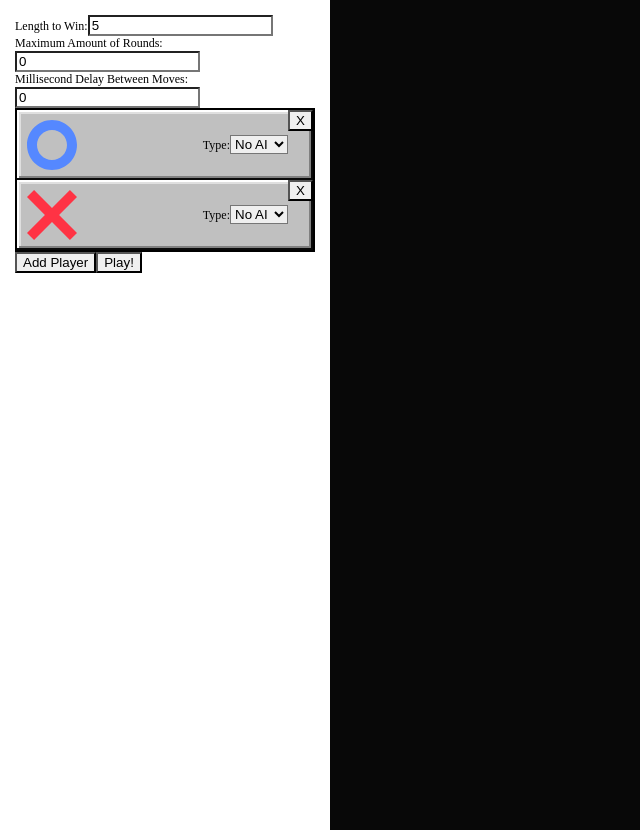
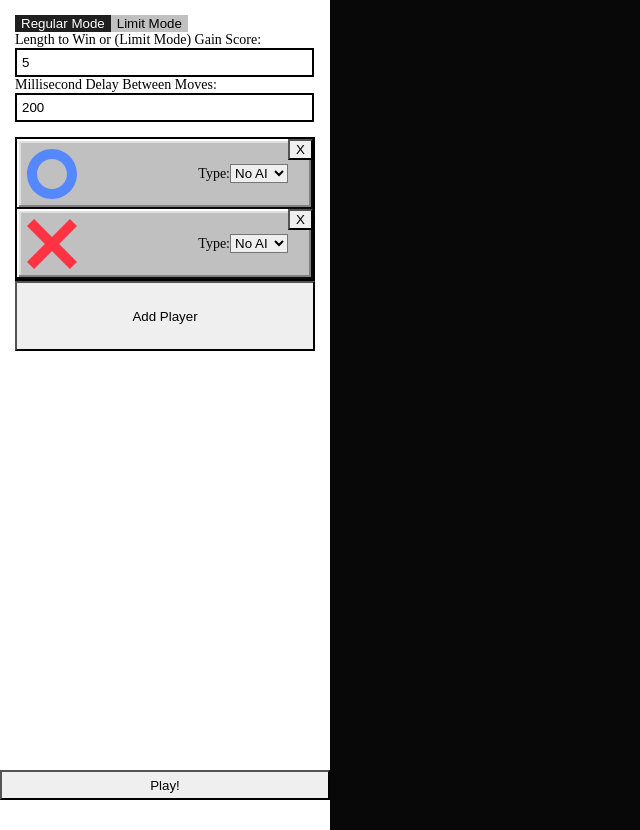
Before and after one commit to Nallantli/amoeba, a React (Create React App) app: page / in a window 1280 px wide. Shown: the whole page, without its empty margins (0-640 px from the left). Built offline with nearby package versions, Linux system fonts and the light colour scheme.

Commit message:
Update menu style

```diff
--- a/src/Menu.tsx
+++ b/src/Menu.tsx
@@ -34,13 +34,20 @@ function PlayerItem(props: PlayerItemProps) {
 		</div>)
 }
 
-export class Menu extends React.Component<GameProps, GameProps> {
+interface MenuState extends GameProps {
+	tab: string;
+};
+
+export class Menu extends React.Component<GameProps, MenuState> {
 	constructor(props: GameProps) {
 		super(props);
-		this.state = props;
+		this.state = {
+			...props,
+			tab: 'regular'
+		};
 	}
 	render() {
-		const { winLength, limit, delay, AINames, iconConfig } = this.state
+		const { winLength, limit, delay, AINames, iconConfig, tab } = this.state
 		const removeItem = (index: number) => {
 			let newAINames = [...this.state.AINames];
 			newAINames.splice(index, 1);
@@ -50,7 +57,10 @@ export class Menu extends React.Component<GameProps, GameProps> {
 			})
 		};
 		const playGame = () => {
-			let url = `win=${winLength}&limit=${limit}&count=${AINames.length}&delay=${delay}`;
+			let url = `win=${winLength}&count=${AINames.length}&delay=${delay}`;
+			if (tab === "limit") {
+				url += `&limit=${limit}`;
+			}
 			for (let i = 0; i < AINames.length; i++) {
 				if (AINames[i] !== 'player') {
 					url += `&p${i + 1}=${AINames[i]}`;
@@ -69,21 +79,30 @@ export class Menu extends React.Component<GameProps, GameProps> {
 		const canDelete = (AINames.length > 1);
 		return (
 			<div id="menu">
-				<div id="menu-winLength">
-					<span>Length to Win:</span>
-					<input id="input-winLength" type="text" defaultValue={winLength} onChange={(e) => {
-						this.setState({
-							...this.state,
-							winLength: parseInt(e.target.value, 10)
-						})
-					}}></input>
+				<div id="tabs">
+					<button className={`tablinks-${tab === "regular" ? "active" : "inactive"}`} onClick={() => this.setState({ ...this.state, tab: "regular"})}>Regular Mode</button>
+					<button className={`tablinks-${tab === "limit" ? "active" : "inactive"}`} onClick={() => this.setState({ ...this.state, tab: "limit"})}>Limit Mode</button>
 				</div>
+				<div id={`menu-options-${tab === "regular" ? "active" : "inactive"}`}>
+				</div>
+				<div id={`menu-options-${tab === "limit" ? "active" : "inactive"}`}>
 					<div id="menu-limit">
 						<span>Maximum Amount of Rounds:</span>
 						<input id="input-limit" type="text" defaultValue={limit} onChange={(e) => {
 							this.setState({
 								...this.state,
 								limit: parseInt(e.target.value, 10)
+							})
+						}}></input>
+					</div>
+				</div>
+				<div id="menu-options">
+					<div id="menu-winLength">
+						<span>Length to Win or (Limit Mode) Gain Score:</span>
+						<input id="input-winLength" type="text" defaultValue={winLength} onChange={(e) => {
+							this.setState({
+								...this.state,
+								winLength: parseInt(e.target.value, 10)
 							})
 						}}></input>
 					</div>
@@ -95,6 +114,7 @@ export class Menu extends React.Component<GameProps, GameProps> {
 								delay: parseInt(e.target.value, 10)
 							})
 						}}></input>
+					</div>
 				</div>
 				<div id="menu-players">
 					{AINames.map((AIName, index) => PlayerItem({
--- a/src/index.tsx
+++ b/src/index.tsx
@@ -17,7 +17,7 @@ const openGame = params.get('game');
 let winLength = params.get('win') ? parseInt(params.get('win') as string, 10) : 5;
 let playerCount = params.get('count') ? parseInt(params.get('count') as string, 10) : 2;
 let limit = params.get('limit') ? parseInt(params.get('limit') as string, 10) : 0;
-let delay = params.get('delay') ? parseInt(params.get('delay') as string, 10) : 0;
+let delay = params.get('delay') ? parseInt(params.get('delay') as string, 10) : 200;
 let AINames = []
 for (let i = 0; i < playerCount; i++) {
 	AINames.push(params.get(`p${i + 1}`) || 'player');
--- a/src/styles/App.css
+++ b/src/styles/App.css
@@ -76,12 +76,20 @@ body {
 }
 
 #menu {
+	position: relative;
 	padding: 15px;
 	background-color: white;
 	width: 300px;
 	height: 100vh;
 	color: black;
-	font-size: 12px;
+	font-size: 14px;
+	font-family: 'Iosevka';
+}
+
+#menu input {
+	width: calc(100% - 15px);
+	border: 2px black solid;
+	padding: 5px;
 }
 
 #menu-players {
@@ -119,3 +127,36 @@ body {
 	top: 0;
 	right: 0;
 }
+
+#menu-addPlayer {
+	height: 70px;
+	width: 100%;
+}
+
+#menu-options {
+	padding-bottom: 15px;
+}
+
+#menu-options-inactive {
+	display: none;
+}
+
+#play-game {
+	position: absolute;
+	bottom: 30px;
+	left: 0;
+	width: 330px;
+	height: 30px;
+}
+
+.tablinks-active {
+	border: none;
+	background-color:#1f1f1f;
+	color: white;
+}
+
+.tablinks-inactive {
+	border: none;
+	background-color:#c0c0c0;
+	color: black;
+}
```
Lines whose indentation alone changed are shown as unchanged.
